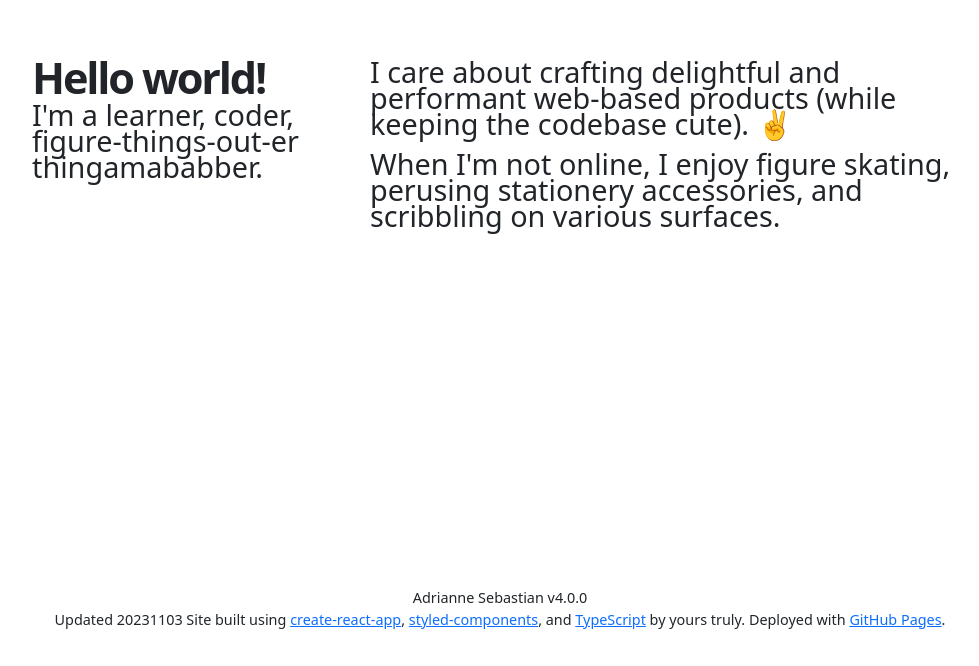
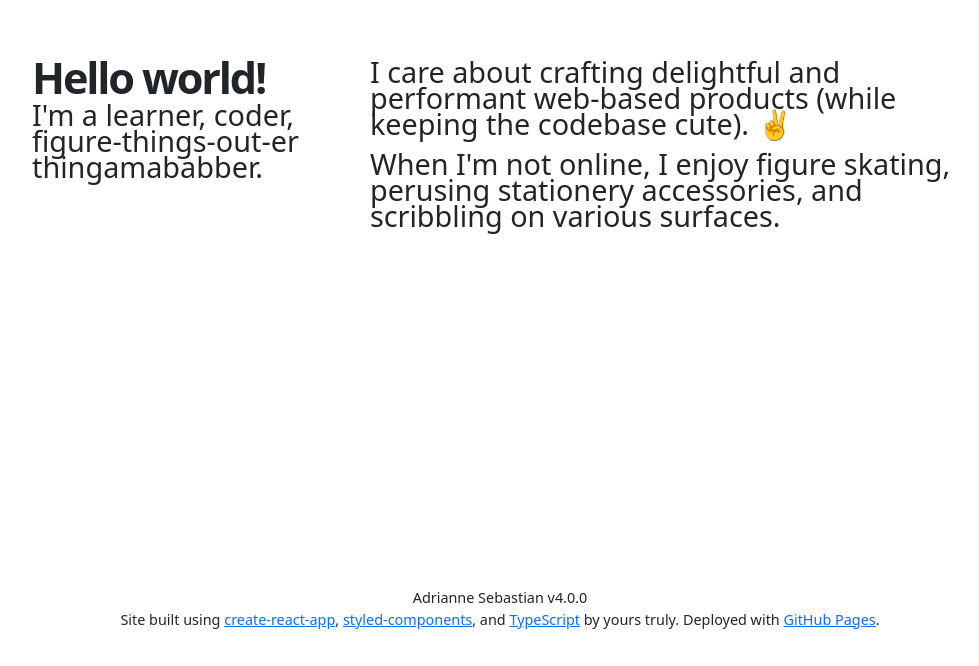
Before and after one commit to arcsbstn/arcsbstn.github.io, a React (Create React App) app: page / in a window 1280 px wide. Shown: the part 1049-1715 px from the top of the page, without its empty margins (140-1119 px from the left). Built offline with nearby package versions, Linux system fonts and the light colour scheme.

Commit message:
fix footer copy

```diff
--- a/src/components/Footer.tsx
+++ b/src/components/Footer.tsx
@@ -15,7 +15,7 @@ export function Footer() {
     <FooterWrapper isLargeView={isLargeView}>
       Adrianne Sebastian v4.0.0
       <br />
-      Updated 20231103 Site built using{" "}
+      Site built using{" "}
       <a href="https://create-react-app.dev/" target="_blank" rel="noreferrer">
         create-react-app
       </a>
```
